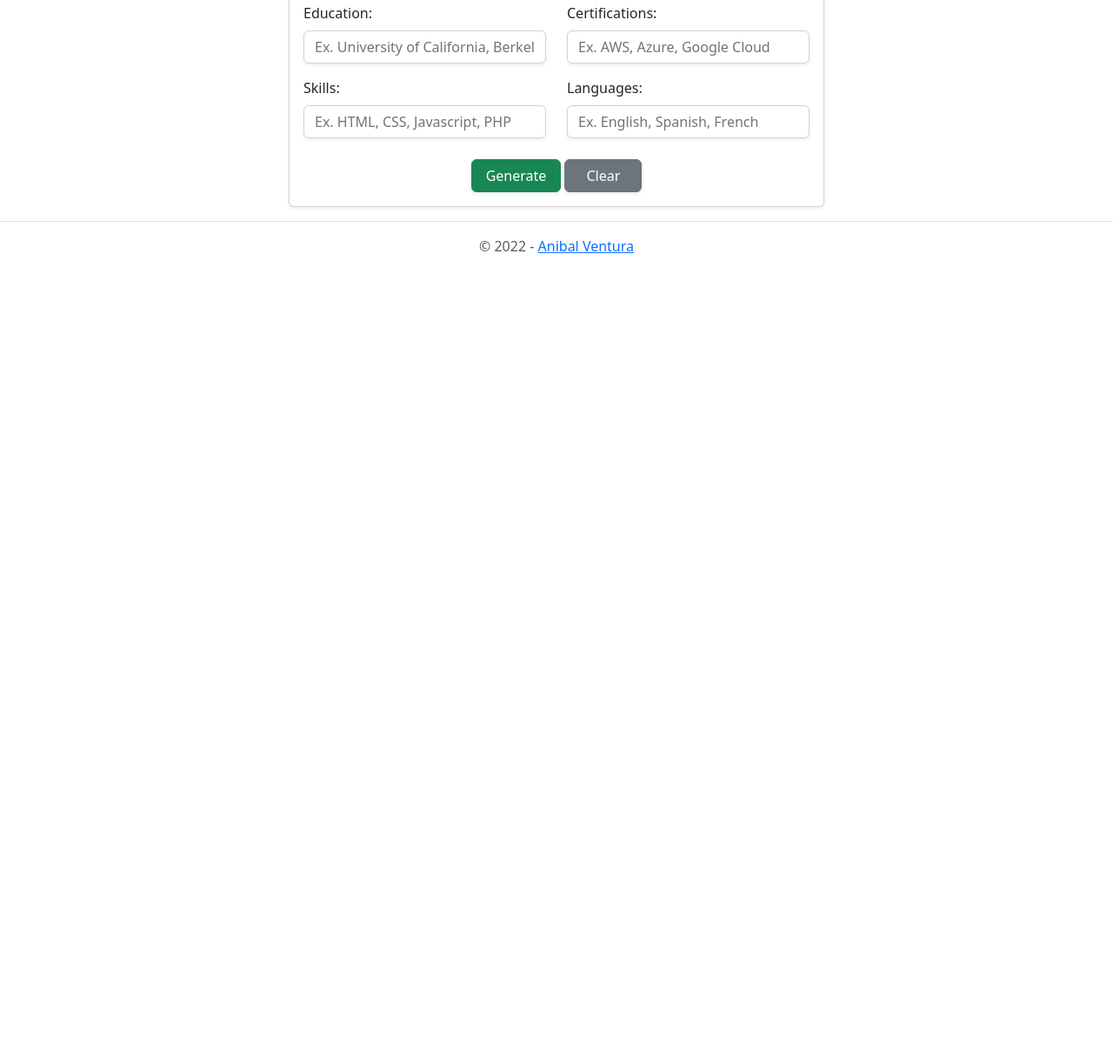
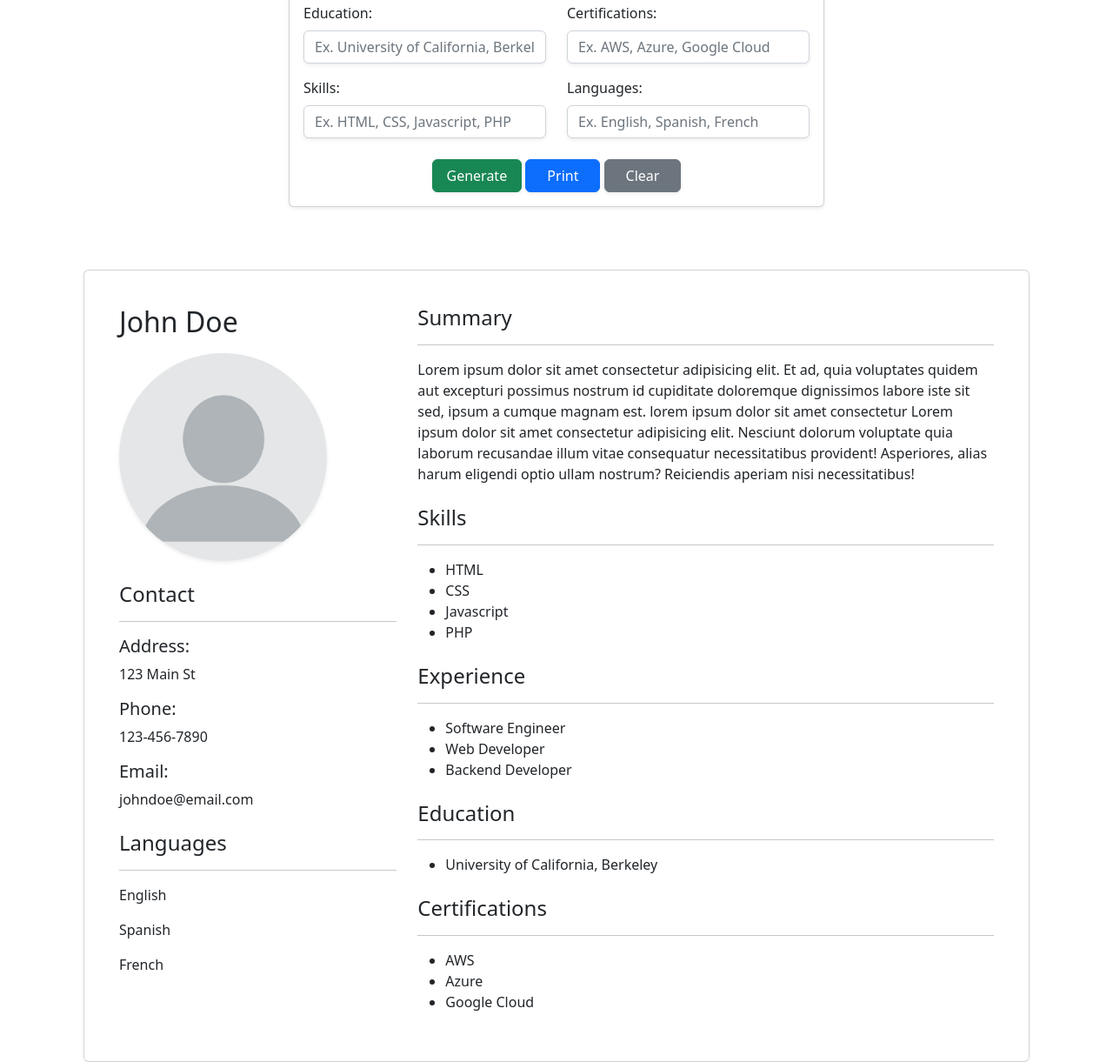
Before and after one commit to anibalventura/resume-generator-web, a plain HTML site: page index.html in a window 1280 px wide. Shown: the part 588-1809 px from the top of the page at 87% size. Before the commit the page ends 899 px from the top, so only its background shows below. Drawn offline with Linux system fonts and the light colour scheme.

Commit message:
Add resume view and print button.

```diff
--- a/assets/css/styles.css
+++ b/assets/css/styles.css
@@ -2,3 +2,14 @@
   border-color: red;
   border-width: medium;
 }
+
+/* Delete browser texts for printing purposes */
+@page {
+  size: auto; /* auto is the initial value */
+  margin: 0mm; /* this affects the margin in the printer settings */
+}
+
+html {
+  background-color: #FFFFFF;
+  margin: 0mm; /* this affects the margin on the html before sending to printer */
+}
--- a/assets/js/scripts.js
+++ b/assets/js/scripts.js
@@ -19,6 +19,12 @@ const formInputs = [
 
 function generateResume() {
   if (validateForm()) {
+    alert("Resume generated successfully!");
+
+    /////////////////////////////////
+
+    /////////////////////////////////
+
     clearForm();
   } else {
     alert("Please fill all the required fields.");
@@ -53,13 +59,12 @@ function clearForm() {
 
 function printResume() {
   //Get the HTML of div
-  var divElements = document.getElementById("resume").innerHTML;
+  var divElements = document.getElementById("resume-container").innerHTML;
   //Get the HTML of whole page
   var oldPage = document.body.innerHTML;
 
   //Reset the page's HTML with div's HTML only
-  document.body.innerHTML =
-    "<html><head><title></title></head><body>" + divElements + "</body>";
+  document.body.innerHTML = `<html><head><title></title></head><body> ${divElements} </body>`;
 
   //Print Page
   window.print();
--- a/index.html
+++ b/index.html
@@ -70,7 +70,7 @@
                       <input
                         id="email"
                         type="text"
-                        placeholder="Ex. email.com"
+                        placeholder="Ex. johndoe@email.com"
                         class="form-control shadow-sm"
                       />
                     </div>
@@ -84,7 +84,7 @@
                       <input
                         id="web-page"
                         type="text"
-                        placeholder="Ex. www.example.com"
+                        placeholder="Ex. www.johndoe.com"
                         class="form-control shadow-sm"
                       />
                     </div>
@@ -170,11 +170,113 @@
                       Generate
                     </button>
                     <button
+                      onclick="printResume()"
+                      class="btn btn-primary shadow-sm px-4"
+                    >
+                      Print
+                    </button>
+                    <button
                       onclick="clearForm()"
                       class="btn btn-secondary shadow-sm px-4"
                     >
                       Clear
                     </button>
+                  </div>
+                </div>
+              </div>
+            </div>
+          </div>
+        </div>
+
+        <div id="resume-container" class="row justify-content-center m-5">
+          <div class="col-12">
+            <div class="card p-4 m-4">
+              <div class="card-body">
+                <div class="row">
+                  <div class="col-4">
+                    <div if="profile" class="mb-4">
+                      <h2 class="mb-3">John Doe</h3>
+                      <img
+                        src="./assets/img/profile.png"
+                        alt="profile"
+                        class="img-fluid rounded-circle shadow-sm w-75"
+                      />
+                    </div>
+                    <div if="contact" class="mb-4">
+                      <h4>Contact</h4>
+                      <hr />
+                      <div>
+                        <h5>Address:</h5>
+                        <p>123 Main St</p>
+                      </div>
+                      <div>
+                        <h5>Phone:</h5>
+                        <p>123-456-7890</p>
+                      </div>
+                      <div>
+                        <h5>Email:</h5>
+                        <p>johndoe@email.com</p>
+                      </div>
+                    </div>
+                    <div id="languages">
+                      <h4>Languages</h4>
+                      <hr />
+                      <p>English</p>
+                      <p>Spanish</p>
+                      <p>French</p>
+                    </div>
+                  </div>
+                  <div class="col-8">
+                    <div id="summary" class="mb-4">
+                      <h4>Summary</h4>
+                      <hr />
+                      <p>
+                        Lorem ipsum dolor sit amet consectetur adipisicing elit. Et ad,
+                        quia voluptates quidem aut excepturi possimus nostrum id
+                        cupiditate doloremque dignissimos labore iste sit sed, ipsum a
+                        cumque magnam est. lorem ipsum dolor sit amet consectetur Lorem
+                        ipsum dolor sit amet consectetur adipisicing elit. Nesciunt
+                        dolorum voluptate quia laborum recusandae illum vitae
+                        consequatur necessitatibus provident! Asperiores, alias harum
+                        eligendi optio ullam nostrum? Reiciendis aperiam nisi
+                        necessitatibus!
+                      </p>
+                    </div>
+                    <div id="skills" class="mb-4">
+                      <h4>Skills</h4>
+                      <hr />
+                      <ul>
+                        <li>HTML</li>
+                        <li>CSS</li>
+                        <li>Javascript</li>
+                        <li>PHP</li>
+                      </ul>
+                    </div>
+                    <div id="experience" class="mb-4">
+                      <h4>Experience</h4>
+                      <hr />
+                      <ul>
+                        <li>Software Engineer</li>
+                        <li>Web Developer</li>
+                        <li>Backend Developer</li>
+                      </ul>
+                    </div>
+                    <div id="education" class="mb-4">
+                      <h4>Education</h4>
+                      <hr />
+                      <ul>
+                        <li>University of California, Berkeley</li>
+                      </ul>
+                    </div>
+                    <div id="certifications">
+                      <h4>Certifications</h4>
+                      <hr />
+                      <ul>
+                        <li>AWS</li>
+                        <li>Azure</li>
+                        <li>Google Cloud</li>
+                      </ul>
+                    </div>
                   </div>
                 </div>
               </div>
```
